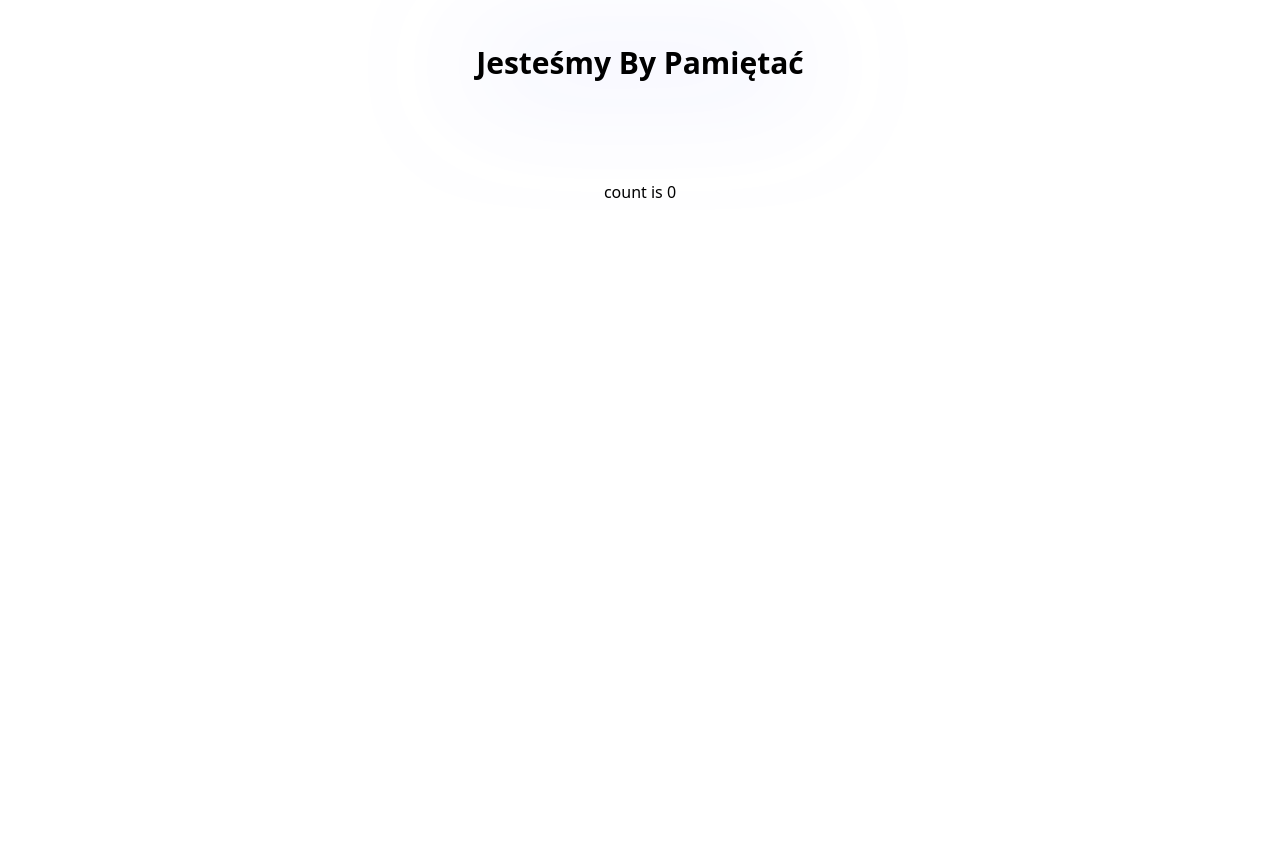
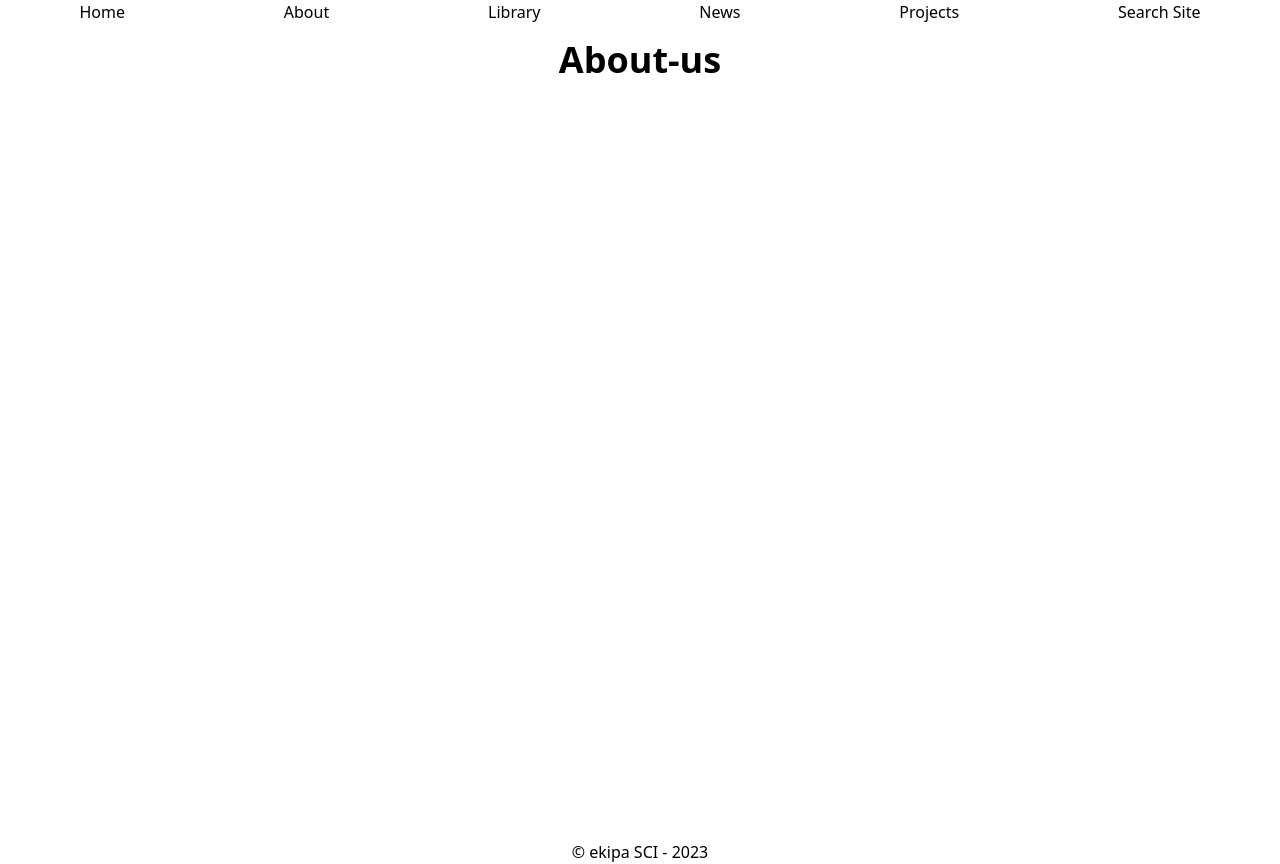
Before and after one commit to sikoramodra/Historia, a Svelte app in the folder Strona Internetowa/: page /about-us in a window 1280 px wide. Before the commit the page ends 800 px from the top, so only its background shows below. Built offline with nearby package versions, Linux system fonts and the light colour scheme.

Commit message:
feat: adding routes
after pulling from github, before you start writing anything  in vs-code, put in terminal command: npm install

```diff
--- a/Strona Internetowa/package.json
+++ b/Strona Internetowa/package.json
@@ -23,6 +23,7 @@
     "prettier-plugin-svelte": "^3.0.3",
     "prettier-plugin-tailwindcss": "^0.5.4",
     "svelte": "^4.0.5",
+    "svelte-routing": "^2.5.0",
     "tailwindcss": "^3.3.2",
     "vite": "^4.4.5"
   }
--- a/Strona Internetowa/src/App.svelte
+++ b/Strona Internetowa/src/App.svelte
@@ -1,27 +1,16 @@
 <script>
-	import Counter from "./lib/Counter.svelte";
+	import Footer from './lib/Footer.svelte';
+	import { Router } from "svelte-routing";
+	import Navbar from './lib/Navbar.svelte';
+	import Content from './lib/Content.svelte';
+
+	export let url = "";
 </script>
 
 <main>
-	<h1 class="font-black text-center text-3xl logo">Jesteśmy By Pamiętać</h1>
-
-	<div class="text-center">
-		<Counter />
-	</div>
-
+	<Router {url}>
+		<Navbar />
+		<Content />
+		<Footer />
+	</Router>
 </main>
-
-<style>
-	.logo {
-		height: 6em;
-		padding: 1.5em;
-		will-change: filter;
-		transition: filter 300ms;
-	}
-	.logo:hover {
-		filter: drop-shadow(0 0 2em #646cffaa);
-	}
-	/* .read-the-docs {
-		color: #888;
-	} */
-</style>
--- /dev/null
+++ b/Strona Internetowa/src/lib/Content.svelte
@@ -0,0 +1,18 @@
+<script>
+    import { Route } from "svelte-routing";
+	import About from "../routes/About.svelte";
+    import Home from "../routes/Home.svelte";
+	import Library from './../routes/Library.svelte';
+    import News from "../routes/News.svelte";
+    import SearchSite from "../routes/SearchSite.svelte";
+    import Projects from "../routes/Projects.svelte";
+</script>
+
+<div class="h-screen">
+    <Route path="/" component={Home} />
+    <Route path="/about-us" component={About} />
+    <Route path="/library" component={Library} />
+    <Route path="/news" component={News} />
+    <Route path="/projects" component={Projects} />
+    <Route path="/search-site" component={SearchSite} />
+</div>
--- /dev/null
+++ b/Strona Internetowa/src/lib/Footer.svelte
@@ -0,0 +1,3 @@
+<div class="text-center">
+    <p>&copy; ekipa SCI - 2023</p>
+</div>
--- /dev/null
+++ b/Strona Internetowa/src/lib/Navbar.svelte
@@ -0,0 +1,12 @@
+<script>
+	import { Link } from "svelte-routing";
+</script>
+
+<nav class="flex flex-row justify-around mb-4">
+    <Link to="/">Home</Link>
+    <Link to="/about-us">About</Link>
+    <Link to="/library">Library</Link>
+    <Link to="/news">News</Link>
+    <Link to="/projects">Projects</Link>
+    <Link to="/search-site">Search Site</Link>
+</nav>
--- /dev/null
+++ b/Strona Internetowa/src/routes/About.svelte
@@ -0,0 +1,3 @@
+<div class="text-4xl font-bold text-center">
+    About-us
+</div>
--- /dev/null
+++ b/Strona Internetowa/src/routes/Home.svelte
@@ -0,0 +1,3 @@
+<div class="text-4xl font-bold text-center">
+    Home
+</div>
--- /dev/null
+++ b/Strona Internetowa/src/routes/Library.svelte
@@ -0,0 +1,3 @@
+<div class="text-4xl font-bold text-center">
+    Library
+</div>
--- /dev/null
+++ b/Strona Internetowa/src/routes/News.svelte
@@ -0,0 +1,3 @@
+<div class="text-4xl font-bold text-center">
+    News
+</div>
--- /dev/null
+++ b/Strona Internetowa/src/routes/Projects.svelte
@@ -0,0 +1,3 @@
+<div class="text-4xl font-bold text-center">
+    Projects
+</div>
--- /dev/null
+++ b/Strona Internetowa/src/routes/SearchSite.svelte
@@ -0,0 +1,3 @@
+<div class="text-4xl font-bold text-center">
+    Search
+</div>
```
Also changed, not shown: 1 other file (tests, documents, lock files or other folders).
